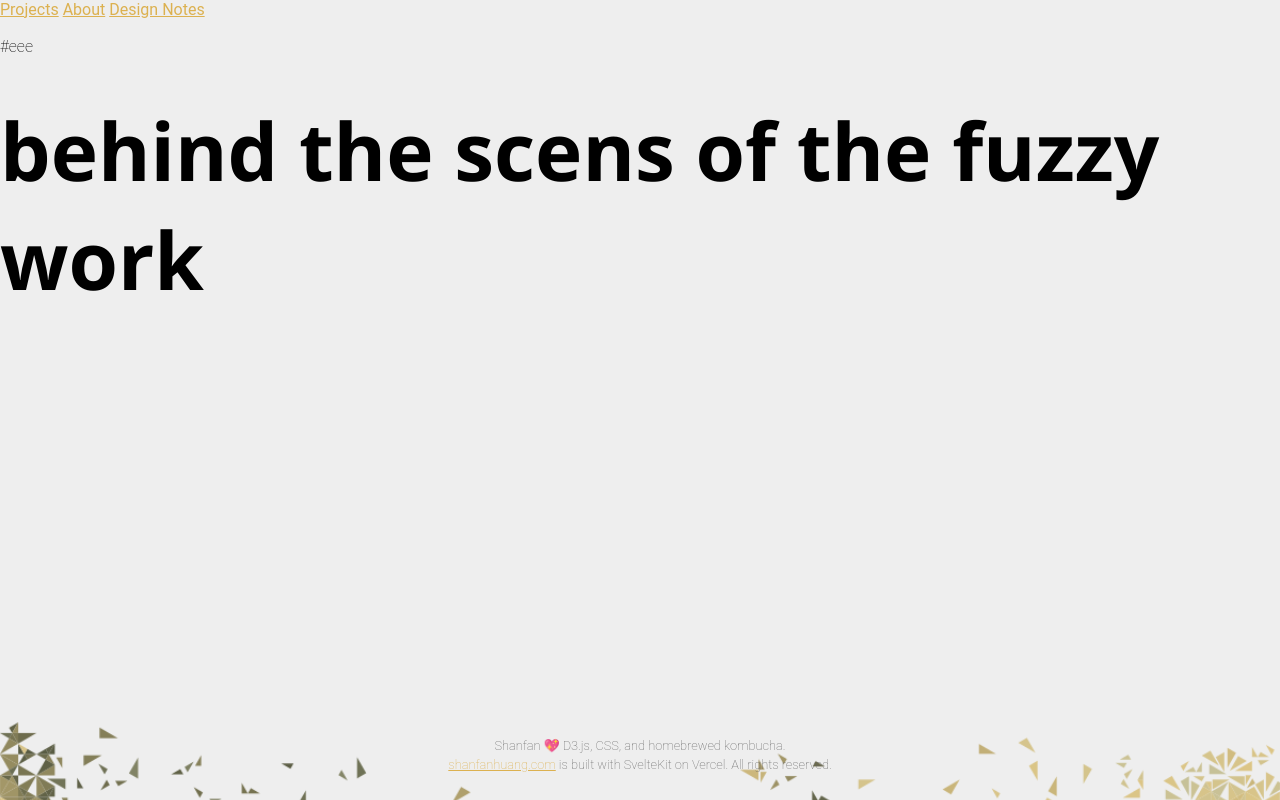
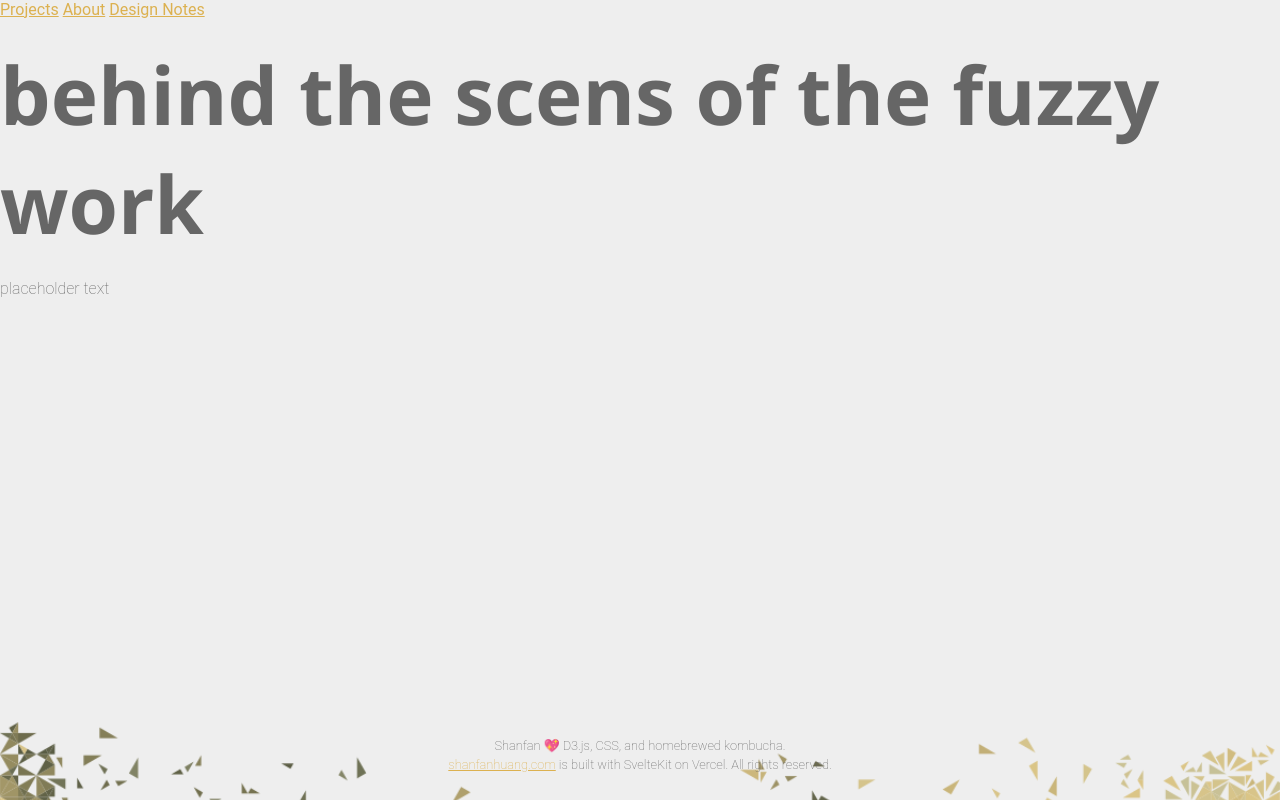
Before and after one commit to Shanfan/shanfanhuang.com, a SvelteKit app: page /projects/the-fuzzy-work/behind-the-scenes in a window 1280 px wide. Built offline with nearby package versions, Linux system fonts and the light colour scheme; a web font is replaced by a local one.

Commit message:
reorganize color definition in various CSS files

```diff
--- a/src/routes/projects/+layout.svelte
+++ b/src/routes/projects/+layout.svelte
@@ -11,12 +11,11 @@
 	$inspect(bgColor, theme);
 </script>
 
-<div class="app" style="background: {bgColor}">
+<div class="app {theme}" style="background: {bgColor}">
 	<header>
 		<a href="/projects">Projects</a>
 		<a href="/">About</a>
 		<a href="/">Design Notes</a>
-		<p>{bgColor}</p>
 	</header>
 	<main>
 		{@render children()}
@@ -62,11 +61,11 @@
 		background-image: url('$lib/images/footer_banner.svg');
 	}
 
-	footer.dark {
+	.dark {
 		color: #ccc;
 	}
 
-	footer.light {
+	.light {
 		color: #666;
 	}
 
--- a/src/routes/projects/the-fuzzy-work/+page.svelte
+++ b/src/routes/projects/the-fuzzy-work/+page.svelte
@@ -55,7 +55,7 @@
 	/>
 </svelte:head>
 
-<div class="grid-container">
+<div class="grid-container dark-bg">
 	<div class="main-content">
 		<h1>The Fuzzy Work</h1>
 		<h2>2020 ~ 2025: the nebulous shift of the tech industry</h2>
--- a/src/routes/projects/the-fuzzy-work/behind-the-scenes/+page.svelte
+++ b/src/routes/projects/the-fuzzy-work/behind-the-scenes/+page.svelte
@@ -11,6 +11,7 @@
 
 <div class="grid-container">
 	<h1>behind the scens of the fuzzy work</h1>
+	<p>placeholder text</p>
 </div>
 
 <style>
--- a/src/routes/projects/the-fuzzy-work/style.css
+++ b/src/routes/projects/the-fuzzy-work/style.css
@@ -1,11 +1,14 @@
 .grid-container {
-    --color-text: #ccc;
     margin: 3em auto;
     padding: 2em;
     max-width: 65em;
     display: grid;
     gap: 1em 2em;
     grid-template-columns: 2fr 1fr;
+}
+
+.dark-bg {
+    --color-text: #ccc;
     color: var(--color-text);
 }
 
@@ -17,9 +20,9 @@ aside {
     grid-column: 2 / 2;
 }
 
-.grid-container h1,
-.grid-container h2,
-.grid-container h3 {
+.dark-bg h1,
+.dark-bg h2,
+.dark-bg h3 {
     color: white;
 }
 
```
Also changed, not shown: src/routes/projects/+page.js (renamed from src/routes/projects/+page.ts, +7 -0 lines).
